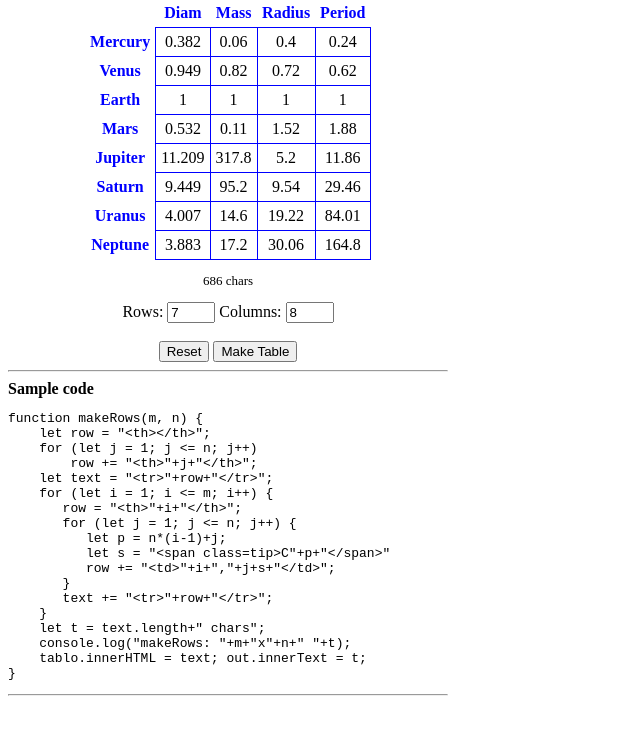
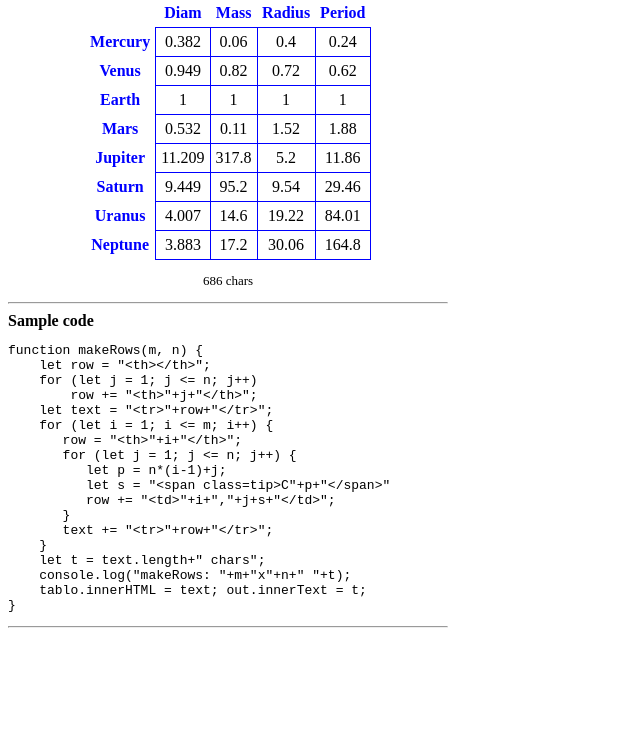
Before and after one commit to KarakayaFSM/JS_FSMVU, a plain HTML site: page cw8/Make a Table.html in a window 1280 px wide. Shown: the part 68-800 px from the top of the page, without its empty margins (0-640 px from the left). Drawn offline with Linux system fonts and the light colour scheme.

Commit message:
Update Make a Table.html

```diff
--- a/cw8/Make a Table.html
+++ b/cw8/Make a Table.html
@@ -41,15 +41,6 @@
 
 <p id="out" style="font-size:small">686 chars</p>
 
-<form oninput="tableFromInput()">
-  Rows:
-  <input type="number" id="rows" style="width:40px" value="7">
-  Columns:
-  <input type="number" id="cols" style="width:40px" value="8">
-  <br><br>
-  <input type="reset">
-  <input type="button" value="Make Table" onclick="tableFromInput()">
-</form>
 </center>
 
 <hr>
@@ -110,9 +101,6 @@ function tableFromInput(list) {
 
 fetch("data.txt").then(txt => txt.text().then(txt => tableFromInput(toList(txt))));
 
-    //title.innerText = document.title;
-    //sample.innerText = makeRows.toString();
-    //makeRows(3, 5);
 </script>
 
 
```
